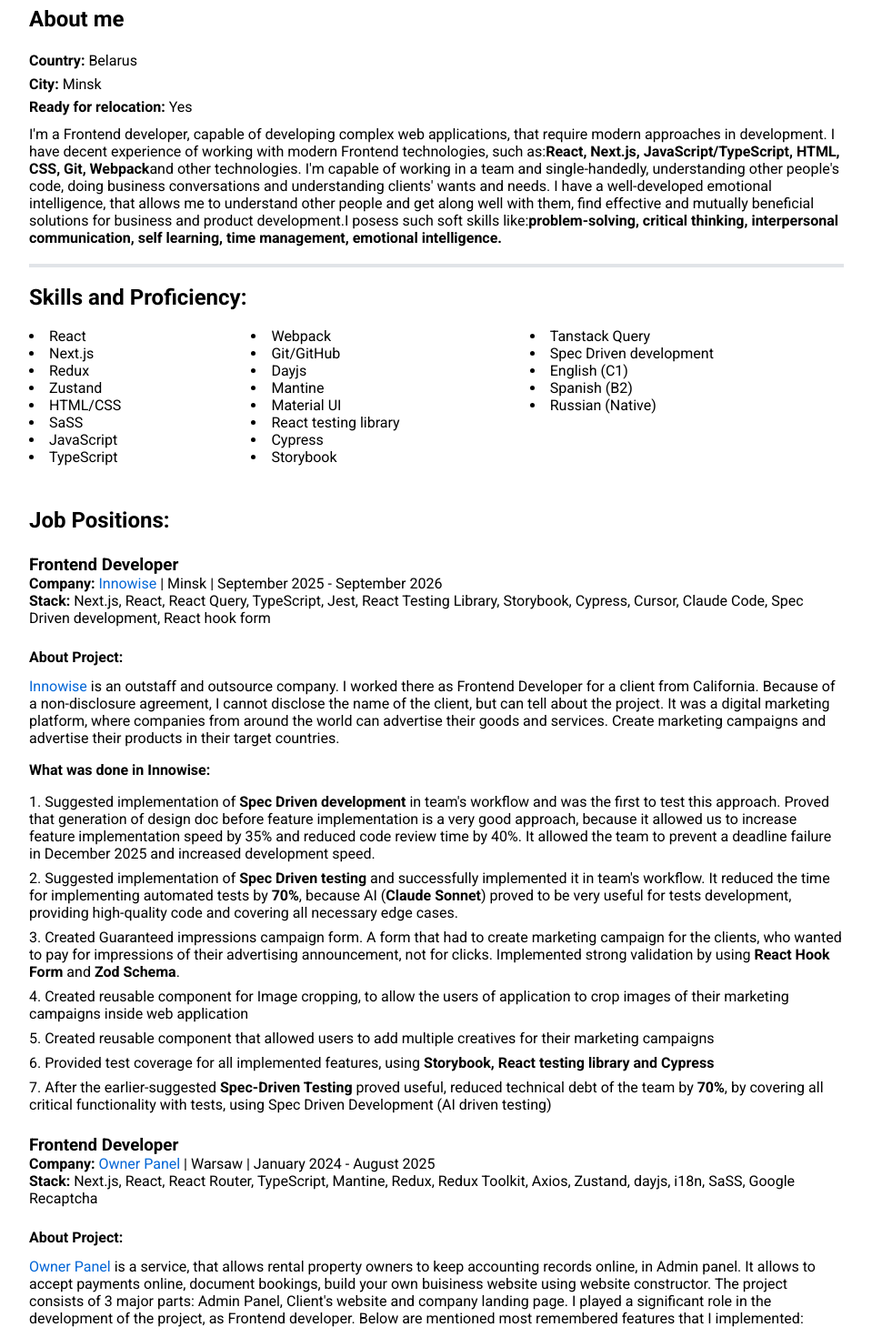
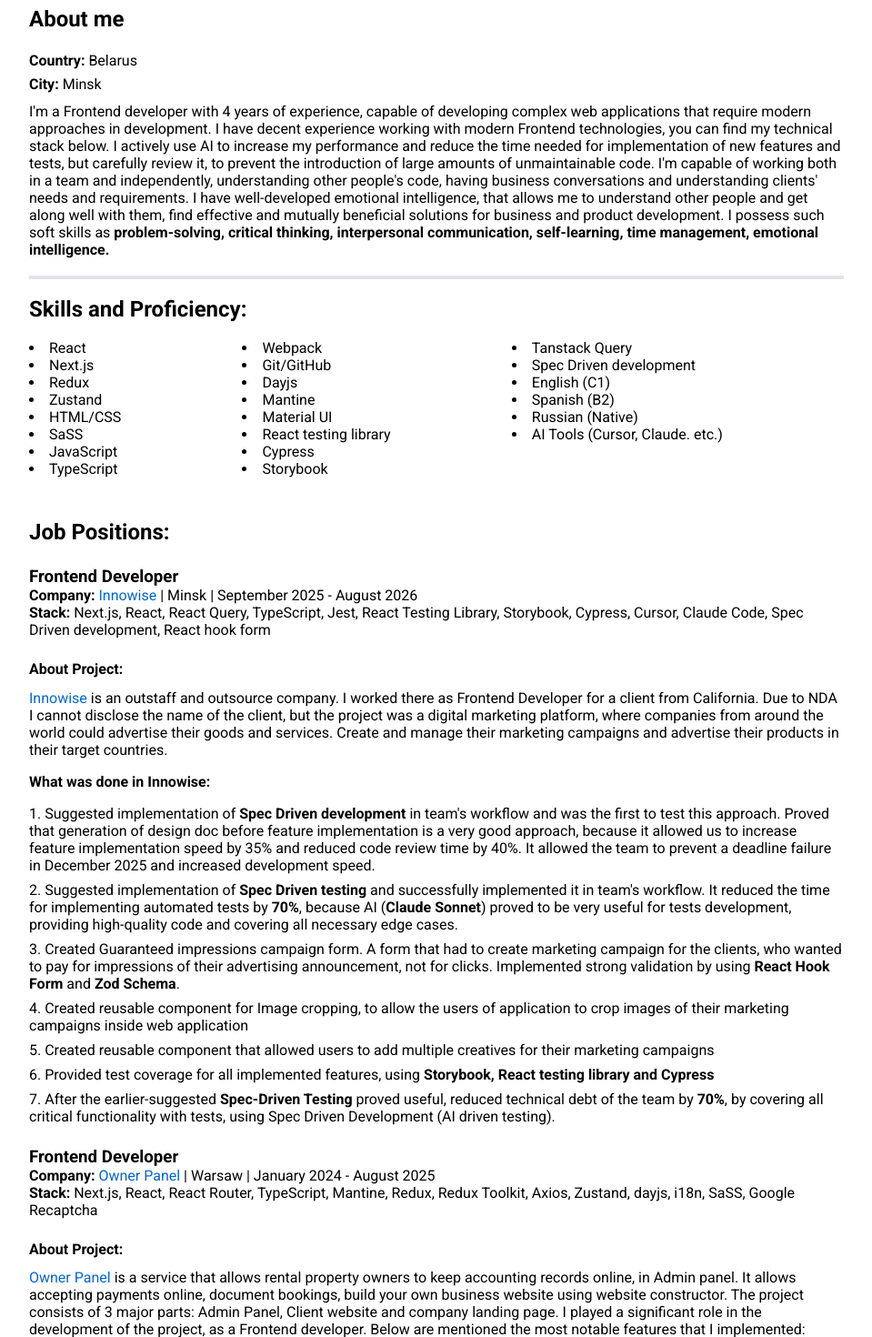
Before and after one commit to Win4esterD/Curriculum-vitae, a React (Vite) app: page / in a window 1280 px wide. Shown: the part 500-1970 px from the top of the page at 91% size, without its empty margins (96-1055 px from the left). Built offline with nearby package versions, Linux system fonts and the light colour scheme.

Commit message:
feat: improve idents between job positions, improve English grammar

```diff
--- a/src/components/InnowiseJobPosition/InnowiseJobPosition.tsx
+++ b/src/components/InnowiseJobPosition/InnowiseJobPosition.tsx
@@ -6,7 +6,7 @@
       <h3>Frontend Developer</h3>
       <p>
         <b>Company: </b>
-        <a href="https://jobs-innowise.com/">Innowise</a> | Minsk | September 2025 - September 2026
+        <a href="https://jobs-innowise.com/">Innowise</a> | Minsk | September 2025 - August 2026
       </p>
       <p>
         <b>Stack: </b>Next.js, React, React Query, TypeScript, Jest, React Testing Library,
@@ -15,11 +15,10 @@
       <h4 className={styles.aboutProject}>About Project:</h4>
       <p className={styles.serviceDescription}>
         <a href="https://jobs-innowise.com/">Innowise</a> is an outstaff and outsource company. I
-        worked there as Frontend Developer for a client from California. Because of a non-disclosure
-        agreement, I cannot disclose the name of the client, but can tell about the project. It was
-        a digital marketing platform, where companies from around the world can advertise their
-        goods and services. Create marketing campaigns and advertise their products in their target
-        countries.
+        worked there as Frontend Developer for a client from California. Due to NDA I cannot
+        disclose the name of the client, but the project was a digital marketing platform, where
+        companies from around the world could advertise their goods and services. Create and manage
+        their marketing campaigns and advertise their products in their target countries.
       </p>
       <h4 className={styles.doneInInnowiseTitle}>What was done in Innowise:</h4>
       <ol className={styles.InnowiseAchievementList}>
@@ -57,7 +56,7 @@
         <li>
           After the earlier-suggested <b>Spec-Driven Testing</b> proved useful, reduced technical
           debt of the team by <b>70%</b>, by covering all critical functionality with tests, using
-          Spec Driven Development (AI driven testing)
+          Spec Driven Development (AI driven testing).
         </li>
       </ol>
     </div>
--- a/src/components/OwnerPanelJobPosition/OwnerPanelJobPosition.module.scss
+++ b/src/components/OwnerPanelJobPosition/OwnerPanelJobPosition.module.scss
@@ -1,3 +1,5 @@
+@use '/src/mixins/resolutions/printer.scss' as *;
+
 .jobWrapper {
   margin-top: 1.5rem;
 }
@@ -55,3 +57,9 @@
   flex-direction: column;
   gap: 0.5rem;
 }
+
+@include printer {
+  .jobWrapper {
+    margin-top: 7rem;
+  }
+}
--- a/src/components/OwnerPanelJobPosition/OwnerPanelJobPosition.tsx
+++ b/src/components/OwnerPanelJobPosition/OwnerPanelJobPosition.tsx
@@ -10,17 +10,17 @@
         Warsaw | January 2024 - August 2025
       </p>
       <p>
-        <b>Stack: </b>Next.js, React, React Router, TypeScript, Mantine, Redux, Redux Toolkit, Axios, Zustand,
-        dayjs, i18n, SaSS, Google Recaptcha
+        <b>Stack: </b>Next.js, React, React Router, TypeScript, Mantine, Redux, Redux Toolkit,
+        Axios, Zustand, dayjs, i18n, SaSS, Google Recaptcha
       </p>
       <h4 className={styles.aboutProject}>About Project:</h4>
       <p className={styles.serviceDescription}>
-        <a href="https://owner-panel.com/">Owner Panel</a> is a service, that allows rental property
-        owners to keep accounting records online, in Admin panel. It allows to accept payments
-        online, document bookings, build your own buisiness website using website constructor. The
-        project consists of 3 major parts: Admin Panel, Client's website and company landing page. I
-        played a significant role in the development of the project, as Frontend developer. Below
-        are mentioned most remembered features that I implemented:
+        <a href="https://owner-panel.com/">Owner Panel</a> is a service that allows rental property
+        owners to keep accounting records online, in Admin panel. It allows accepting payments
+        online, document bookings, build your own business website using website constructor. The
+        project consists of 3 major parts: Admin Panel, Client website and company landing page. I
+        played a significant role in the development of the project, as a Frontend developer. Below
+        are mentioned the most notable features that I implemented:
       </p>
       <h4 className={styles.doneOnAdminPanelTitle}>What was done on Admin Panel:</h4>
       <ol className={styles.adminPanelAchievementList}>
@@ -49,8 +49,8 @@
           persistent search results using searchParams.
         </li>
         <li>
-          Added <b>multi-language support</b> (English, Russian, Spanish, Polish, German, Ukranian, Indonesian) throughout the
-          application using an i18n framework.
+          Added <b>multi-language support</b> (English, Russian, Spanish, Polish, German, Ukrainian,
+          Indonesian) throughout the application using an i18n framework.
         </li>
         <li>
           Integrated <b>Stripe payments</b>, including secure checkout and redirect pages for
@@ -69,7 +69,7 @@
           components to improve initial load speed.
         </li>
         <li>
-          Implemented <b>lazy retry</b> feature, to prevent application from crushing after
+          Implemented <b>lazy retry</b> feature, to prevent application from crashing after
           redeployment.
         </li>
         <li>
@@ -109,7 +109,7 @@
           their payment history without leaving the platform.
         </li>
       </ol>
-      <h4 className={styles.doneOnHotelSiteTitle}>What was done on Hotel's site:</h4>
+      <h4 className={styles.doneOnHotelSiteTitle}>What was done on Hotel site:</h4>
       <ol className={styles.hotelSiteAchievementList}>
         <li>
           Developed a <b>fully responsive</b> hotel website, ensuring seamless display across all
@@ -149,7 +149,7 @@
         </li>
         <li>
           Added <b>internationalized URL paths</b> to enhance the landing page’s{' '}
-          <b>SEO performance</b>
+          <b>SEO performance</b>{' '}
           across different languages and regions.
         </li>
       </ol>
--- a/src/sections/AboutMe/AboutMe.tsx
+++ b/src/sections/AboutMe/AboutMe.tsx
@@ -18,24 +18,20 @@
           </span>
           <span> Minsk</span>
         </p>
-        <p className={styles.aboutText}>
-          <span>
-            <b>Ready for relocation:</b>{' '}
-          </span>
-          <span> Yes</span>
-        </p>
         <p className={styles.aboutMe}>
-          I'm a Frontend developer, capable of developing complex web applications, that require
-          modern approaches in development. I have decent experience of working with modern Frontend
-          technologies, such as:
-          <b>React, Next.js, JavaScript/TypeScript, HTML, CSS, Git, Webpack</b>
-          and other technologies. I'm capable of working in a team and single-handedly,
-          understanding other people's code, doing business conversations and understanding clients'
-          wants and needs. I have a well-developed emotional intelligence, that allows me to
-          understand other people and get along well with them, find effective and mutually
-          beneficial solutions for business and product development.I posess such soft skills like:
+          I'm a Frontend developer with 4 years of experience, capable of developing complex web
+          applications that require modern approaches in development. I have decent experience
+          working with modern Frontend technologies, you can find my technical stack below. I
+          actively use AI to increase my performance and reduce the time needed for implementation
+          of new features and tests, but carefully review it, to prevent the introduction of large
+          amounts of unmaintainable code. I'm capable of working both in a team and independently,
+          understanding other people's code, having business conversations and understanding
+          clients' needs and requirements. I have well-developed emotional intelligence, that allows
+          me to understand other people and get along well with them, find effective and mutually
+          beneficial solutions for business and product development. I possess such soft skills
+          as&nbsp;
           <b>
-            problem-solving, critical thinking, interpersonal communication, self learning, time
+            problem-solving, critical thinking, interpersonal communication, self-learning, time
             management, emotional intelligence.
           </b>
         </p>
--- a/src/sections/Career/Career.tsx
+++ b/src/sections/Career/Career.tsx
@@ -11,6 +11,7 @@
       <OwnerPanelJobPosition />
       <br />
       <hr />
+      <div className={styles.solvdWrapper}>
         <OtherJobPosition
           positionName={'Frontend developer'}
           company={'Solvd'}
@@ -27,6 +28,7 @@
             `Implemented adaptive design for all pages, fixed bugs in adaptive design`,
           ]}
         />
+      </div>
       <br />
       <hr />
       <OtherJobPosition
--- a/src/sections/Contacts/Contacts.tsx
+++ b/src/sections/Contacts/Contacts.tsx
@@ -22,7 +22,7 @@
             <span>
               <b>Phone:</b>{' '}
             </span>
-            <span>+375445379839</span>
+            <a href="tel:+375445379839">+375445379839</a>
           </p>
           <p className={styles.contactInfoText}>
             <span>
--- a/src/sections/Skills/Skills.tsx
+++ b/src/sections/Skills/Skills.tsx
@@ -28,6 +28,7 @@
           <li className={styles.proficiencyLi}>English (C1)</li>
           <li className={styles.proficiencyLi}>Spanish (B2)</li>
           <li className={styles.proficiencyLi}>Russian (Native)</li>
+          <li className={styles.proficiencyLi}>AI Tools (Cursor, Claude. etc.)</li>
         </ul>
       </div>
     </section>
```
Also changed, not shown: src/sections/Career/Career.module.scss (line endings or trailing spaces). Lines whose indentation alone changed are shown as unchanged.
